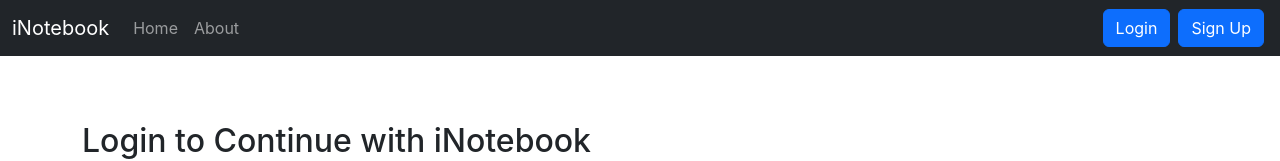
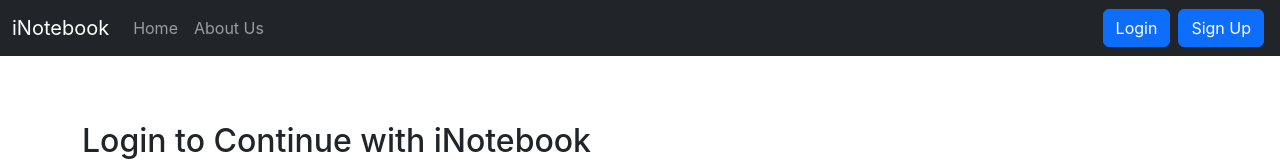
Before and after one commit to vinnu9112/inotebook, a React (Create React App) app: page /login in a window 1280 px wide. Shown: the top 161 px of the page. Built offline with nearby package versions, Linux system fonts and the light colour scheme.

Commit message:
about us

```diff
--- a/src/components/Navbar.js
+++ b/src/components/Navbar.js
@@ -21,7 +21,7 @@ const Navbar = () => {
           <Link className={`nav-link  ${location.pathname === '/'?"active": " "}`} aria-current="page" to="/">Home</Link>
         </li>
         <li className="nav-item">
-          <Link className={`nav-link  ${location.pathname === '/about'?"active": " "}`} to="/about">About</Link>
+          <Link className={`nav-link  ${location.pathname === '/about'?"active": " "}`} to="/about">About Us</Link>
         </li>
 
       </ul>
```
